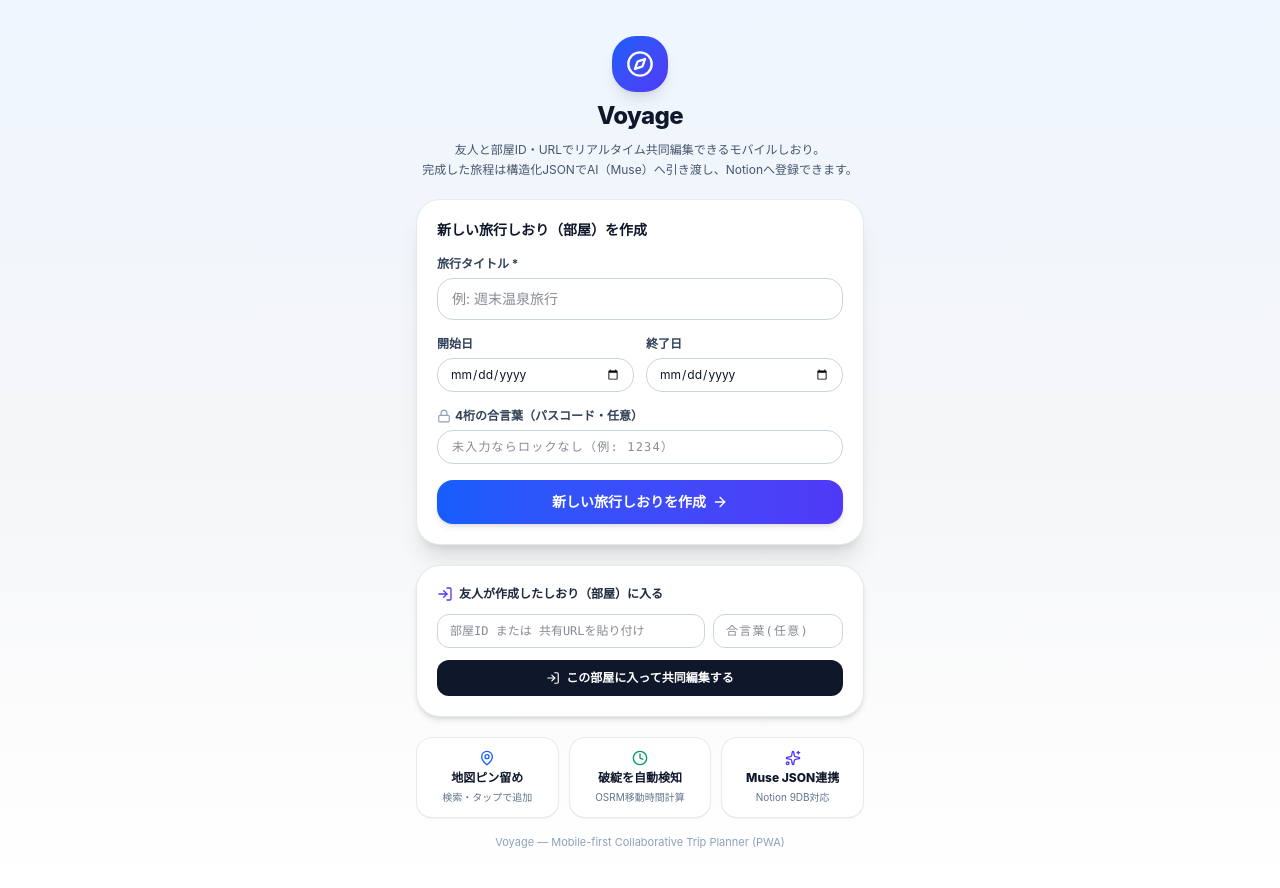
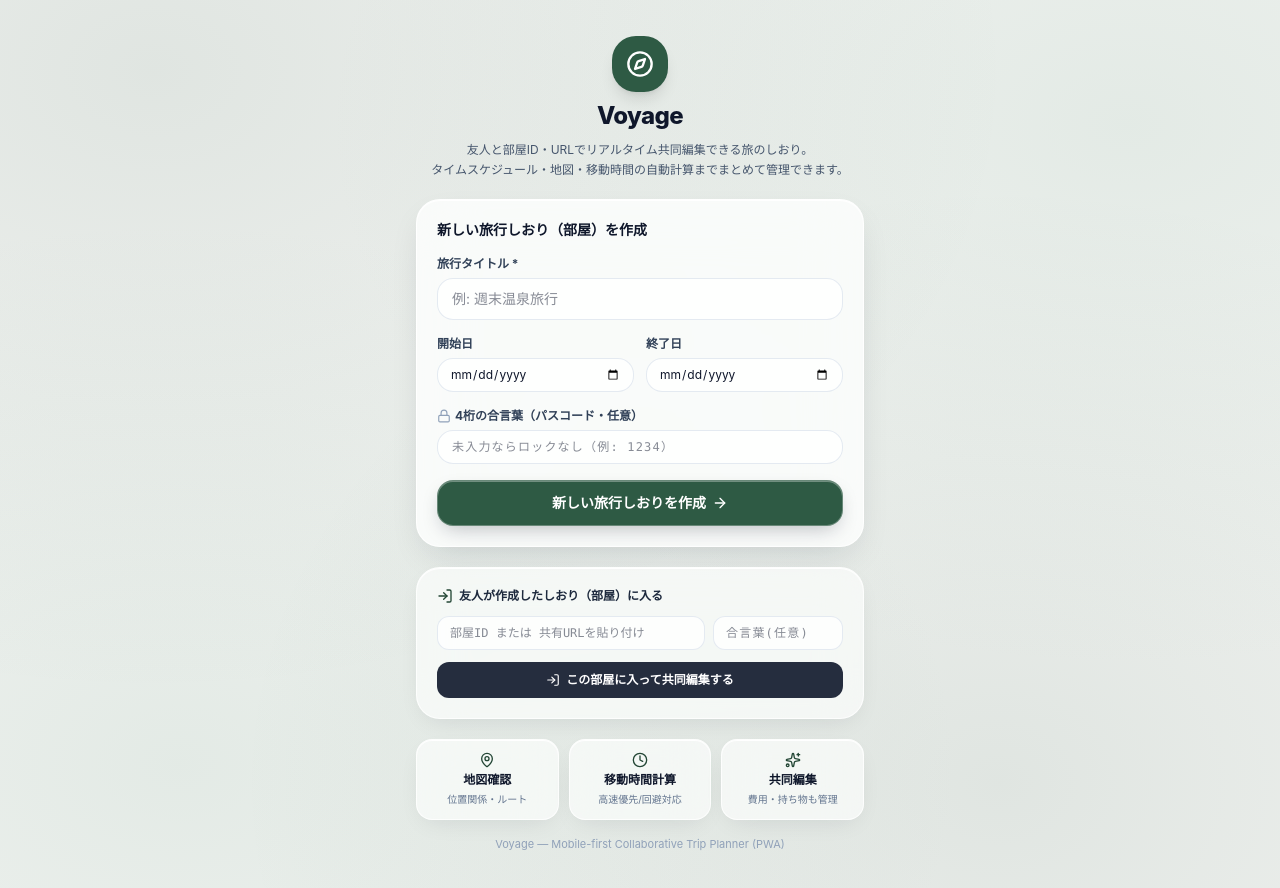
Before and after one commit to 64bitfloat/Voyage, a Next.js app: page / in a window 1280 px wide. Built offline with nearby package versions, Linux system fonts and the light colour scheme.

Commit message:
style: apply Liquid Glass and unified theme color to home page

```diff
--- a/src/app/page.tsx
+++ b/src/app/page.tsx
@@ -27,6 +27,16 @@ const UUID_REGEX = /[0-9a-f]{8}-[0-9a-f]{4}-[0-9a-f]{4}-[0-9a-f]{4}-[0-9a-f]{12}
 
 export default function HomePage() {
   const router = useRouter();
+  const [theme] = useState<string>(() => {
+    if (typeof window !== "undefined") {
+      try {
+        return localStorage.getItem("voyage:theme") || "forest";
+      } catch {
+        // ignore
+      }
+    }
+    return "forest";
+  });
   const [title, setTitle] = useState("");
   const [startDate, setStartDate] = useState("");
   const [endDate, setEndDate] = useState("");
@@ -144,25 +154,29 @@ export default function HomePage() {
   }
 
   return (
-    <main className="min-h-dvh bg-gradient-to-b from-blue-50 via-[#f5f6f8] to-white text-slate-900 flex flex-col justify-between p-5">
+    <main
+      data-theme={theme}
+      suppressHydrationWarning
+      className="min-h-dvh liquid-canvas text-slate-900 flex flex-col justify-between p-5"
+    >
       <div className="mx-auto w-full max-w-md space-y-5 pt-4">
         {/* ブランドヘッダー */}
         <div className="space-y-2 text-center">
-          <div className="inline-flex items-center justify-center w-14 h-14 rounded-3xl bg-gradient-to-br from-blue-600 to-indigo-600 text-white shadow-lg">
+          <div className="inline-flex items-center justify-center w-14 h-14 rounded-3xl bg-[var(--theme-accent)] text-white shadow-lg">
             <Compass className="w-7 h-7" />
           </div>
           <h1 className="text-2xl font-extrabold tracking-tight">Voyage</h1>
           <p className="text-xs text-slate-600 leading-relaxed">
-            友人と部屋ID・URLでリアルタイム共同編集できるモバイルしおり。
+            友人と部屋ID・URLでリアルタイム共同編集できる旅のしおり。
             <br />
-            完成した旅程は構造化JSONでAI（Muse）へ引き渡し、Notionへ登録できます。
+            タイムスケジュール・地図・移動時間の自動計算までまとめて管理できます。
           </p>
         </div>
 
         {/* 最近開いた・作成したしおり一覧 */}
         <div suppressHydrationWarning>
           {recentTrips.length > 0 && (
-            <section className="rounded-3xl bg-white border border-slate-200/90 shadow-md p-4 space-y-2.5">
+            <section className="rounded-3xl liquid-glass p-4 space-y-2.5">
               <h2 className="text-xs font-extrabold text-slate-700">
                 最近編集したしおり（続きから再開）
               </h2>
@@ -170,7 +184,7 @@ export default function HomePage() {
                 {recentTrips.map((t) => (
                   <div
                     key={t.id}
-                    className="flex items-center justify-between gap-2 rounded-2xl border border-slate-200 bg-slate-50/70 hover:bg-blue-50/50 px-3.5 py-2.5 transition"
+                    className="flex items-center justify-between gap-2 rounded-2xl border border-white/80 bg-white/60 hover:bg-white/90 px-3.5 py-2.5 transition"
                   >
                     <Link href={`/trip/${t.id}`} className="flex-1 min-w-0">
                       <div className="text-sm font-extrabold text-slate-900 truncate">
@@ -178,7 +192,7 @@ export default function HomePage() {
                       </div>
                       {t.start_date && (
                         <div className="text-[11px] text-slate-500 flex items-center gap-1 mt-0.5">
-                          <Calendar className="w-3 h-3 text-blue-600" />
+                          <Calendar className="w-3 h-3 text-[var(--theme-accent-text)]" />
                           <span>
                             {t.start_date}
                             {t.end_date ? ` 〜 ${t.end_date}` : ""}
@@ -189,7 +203,7 @@ export default function HomePage() {
                     <button
                       type="button"
                       onClick={() => handleRemoveRecent(t.id)}
-                      className="p-1.5 text-slate-400 hover:text-red-600 rounded-lg"
+                      className="p-1.5 text-slate-400 hover:text-[#b84242] rounded-lg"
                       title="履歴から外す"
                     >
                       <Trash2 className="w-4 h-4" />
@@ -204,7 +218,7 @@ export default function HomePage() {
         {/* 新規しおり作成カード */}
         <form
           onSubmit={handleCreate}
-          className="rounded-3xl bg-white border border-slate-200/90 shadow-xl p-5 space-y-4"
+          className="rounded-3xl liquid-glass-strong p-5 space-y-4"
         >
           <h2 className="text-sm font-extrabold text-slate-900">新しい旅行しおり（部屋）を作成</h2>
 
@@ -216,7 +230,7 @@ export default function HomePage() {
               value={title}
               onChange={(e) => setTitle(e.target.value)}
               placeholder="例: 週末温泉旅行"
-              className="w-full px-3.5 py-2.5 rounded-2xl border border-slate-300 text-sm focus:outline-none focus:ring-2 focus:ring-blue-500"
+              className="w-full px-3.5 py-2.5 rounded-2xl border border-slate-200/90 bg-white/80 text-sm focus:outline-none focus:ring-2 focus:ring-[var(--theme-accent)]"
             />
           </div>
 
@@ -233,7 +247,7 @@ export default function HomePage() {
                     setEndDate(val);
                   }
                 }}
-                className="w-full px-3 py-2 rounded-2xl border border-slate-300 text-xs"
+                className="w-full px-3 py-2 rounded-2xl border border-slate-200/90 bg-white/80 text-xs"
               />
             </div>
             <div className="space-y-1.5">
@@ -243,7 +257,7 @@ export default function HomePage() {
                 min={startDate || undefined}
                 value={endDate}
                 onChange={(e) => setEndDate(e.target.value)}
-                className="w-full px-3 py-2 rounded-2xl border border-slate-300 text-xs"
+                className="w-full px-3 py-2 rounded-2xl border border-slate-200/90 bg-white/80 text-xs"
               />
             </div>
           </div>
@@ -260,16 +274,16 @@ export default function HomePage() {
               value={passcode}
               onChange={(e) => setPasscode(e.target.value.replace(/\D/g, "").slice(0, 4))}
               placeholder="未入力ならロックなし（例: 1234）"
-              className="w-full px-3.5 py-2 rounded-2xl border border-slate-300 text-xs font-mono tracking-widest"
+              className="w-full px-3.5 py-2 rounded-2xl border border-slate-200/90 bg-white/80 text-xs font-mono tracking-widest"
             />
           </div>
 
-          {err && <p className="text-xs text-red-600 font-semibold">{err}</p>}
+          {err && <p className="text-xs text-[#b84242] font-semibold">{err}</p>}
 
           <button
             type="submit"
             disabled={busy}
-            className="w-full py-3 rounded-2xl bg-gradient-to-r from-blue-600 to-indigo-600 text-white text-sm font-extrabold shadow-md hover:from-blue-700 hover:to-indigo-700 disabled:opacity-50 inline-flex items-center justify-center gap-1.5"
+            className="w-full py-3 rounded-2xl liquid-btn-primary text-white text-sm font-extrabold disabled:opacity-50 inline-flex items-center justify-center gap-1.5"
           >
             <span>{busy ? "作成中..." : "新しい旅行しおりを作成"}</span>
             <ArrowRight className="w-4 h-4" />
@@ -279,10 +293,10 @@ export default function HomePage() {
         {/* 既存の部屋（しおり）に入るカード */}
         <form
           onSubmit={handleJoinRoom}
-          className="rounded-3xl bg-white border border-slate-200/90 shadow-md p-5 space-y-3"
+          className="rounded-3xl liquid-glass p-5 space-y-3"
         >
           <h2 className="text-xs font-extrabold text-slate-800 flex items-center gap-1.5">
-            <LogIn className="w-4 h-4 text-indigo-600" />
+            <LogIn className="w-4 h-4 text-[var(--theme-accent-text)]" />
             <span>友人が作成したしおり（部屋）に入る</span>
           </h2>
           <div className="grid grid-cols-1 sm:grid-cols-3 gap-2">
@@ -292,7 +306,7 @@ export default function HomePage() {
               value={joinInput}
               onChange={(e) => setJoinInput(e.target.value)}
               placeholder="部屋ID または 共有URLを貼り付け"
-              className="sm:col-span-2 px-3 py-2 rounded-xl border border-slate-300 text-xs font-mono"
+              className="sm:col-span-2 px-3 py-2 rounded-xl border border-slate-200/90 bg-white/80 text-xs font-mono"
             />
             <input
               type="text"
@@ -301,13 +315,13 @@ export default function HomePage() {
               value={joinPasscode}
               onChange={(e) => setJoinPasscode(e.target.value.replace(/\D/g, "").slice(0, 4))}
               placeholder="合言葉(任意)"
-              className="px-3 py-2 rounded-xl border border-slate-300 text-xs font-mono tracking-widest"
+              className="px-3 py-2 rounded-xl border border-slate-200/90 bg-white/80 text-xs font-mono tracking-widest"
             />
           </div>
-          {joinErr && <p className="text-xs text-red-600 font-semibold">{joinErr}</p>}
+          {joinErr && <p className="text-xs text-[#b84242] font-semibold">{joinErr}</p>}
           <button
             type="submit"
-            className="w-full py-2.5 rounded-xl bg-slate-900 text-white text-xs font-extrabold hover:bg-slate-800 inline-flex items-center justify-center gap-1.5"
+            className="w-full py-2.5 rounded-xl bg-slate-900/90 text-white text-xs font-extrabold hover:bg-slate-900 inline-flex items-center justify-center gap-1.5"
           >
             <LogIn className="w-3.5 h-3.5" />
             <span>この部屋に入って共同編集する</span>
@@ -316,20 +330,20 @@ export default function HomePage() {
 
         {/* 特徴一覧 */}
         <div className="grid grid-cols-3 gap-2.5 text-center">
-          <div className="rounded-2xl bg-white border border-slate-200/80 p-3 space-y-1 shadow-2xs">
-            <MapPin className="w-4 h-4 text-blue-600 mx-auto" />
-            <div className="text-xs font-extrabold">地図ピン留め</div>
-            <div className="text-[10px] text-slate-500">検索・タップで追加</div>
+          <div className="rounded-2xl liquid-glass p-3 space-y-1">
+            <MapPin className="w-4 h-4 text-[var(--theme-accent-text)] mx-auto" />
+            <div className="text-xs font-extrabold">地図確認</div>
+            <div className="text-[10px] text-slate-500">位置関係・ルート</div>
           </div>
-          <div className="rounded-2xl bg-white border border-slate-200/80 p-3 space-y-1 shadow-2xs">
-            <Clock className="w-4 h-4 text-emerald-600 mx-auto" />
-            <div className="text-xs font-extrabold">破綻を自動検知</div>
-            <div className="text-[10px] text-slate-500">OSRM移動時間計算</div>
+          <div className="rounded-2xl liquid-glass p-3 space-y-1">
+            <Clock className="w-4 h-4 text-[var(--theme-accent-text)] mx-auto" />
+            <div className="text-xs font-extrabold">移動時間計算</div>
+            <div className="text-[10px] text-slate-500">高速優先/回避対応</div>
           </div>
-          <div className="rounded-2xl bg-white border border-slate-200/80 p-3 space-y-1 shadow-2xs">
-            <Sparkles className="w-4 h-4 text-indigo-600 mx-auto" />
-            <div className="text-xs font-extrabold">Muse JSON連携</div>
-            <div className="text-[10px] text-slate-500">Notion 9DB対応</div>
+          <div className="rounded-2xl liquid-glass p-3 space-y-1">
+            <Sparkles className="w-4 h-4 text-[var(--theme-accent-text)] mx-auto" />
+            <div className="text-xs font-extrabold">共同編集</div>
+            <div className="text-[10px] text-slate-500">費用・持ち物も管理</div>
           </div>
         </div>
       </div>
```
